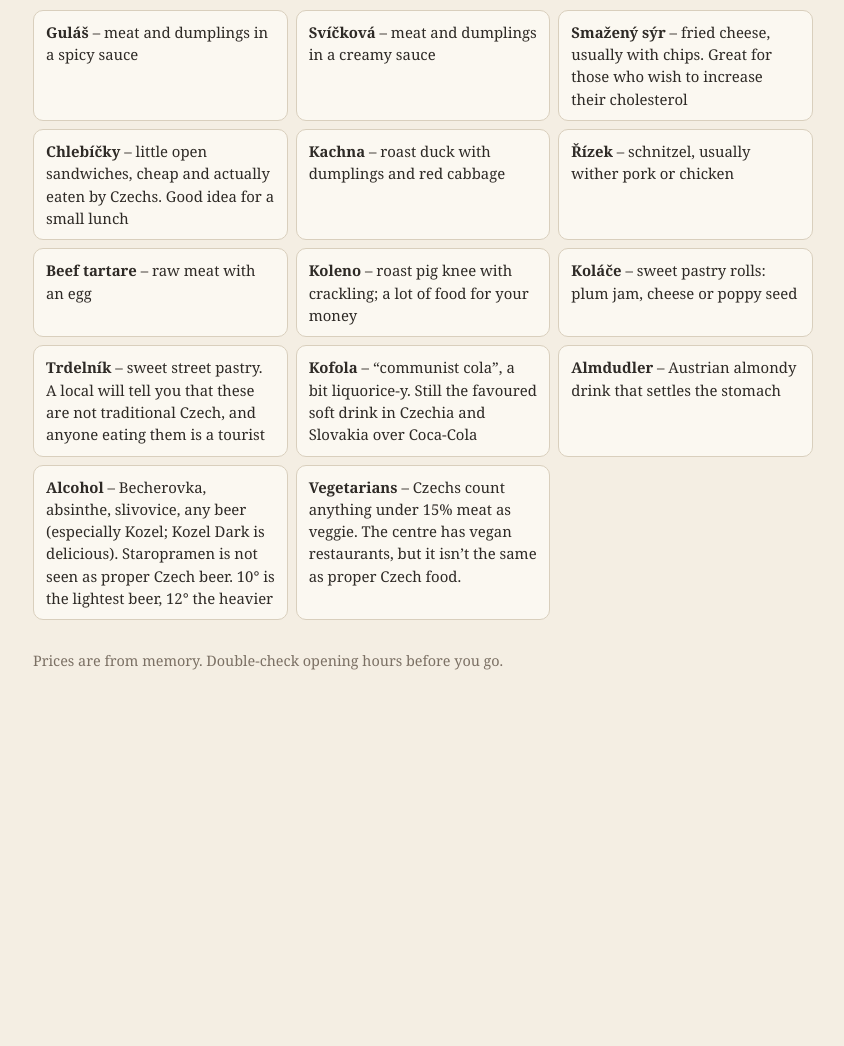
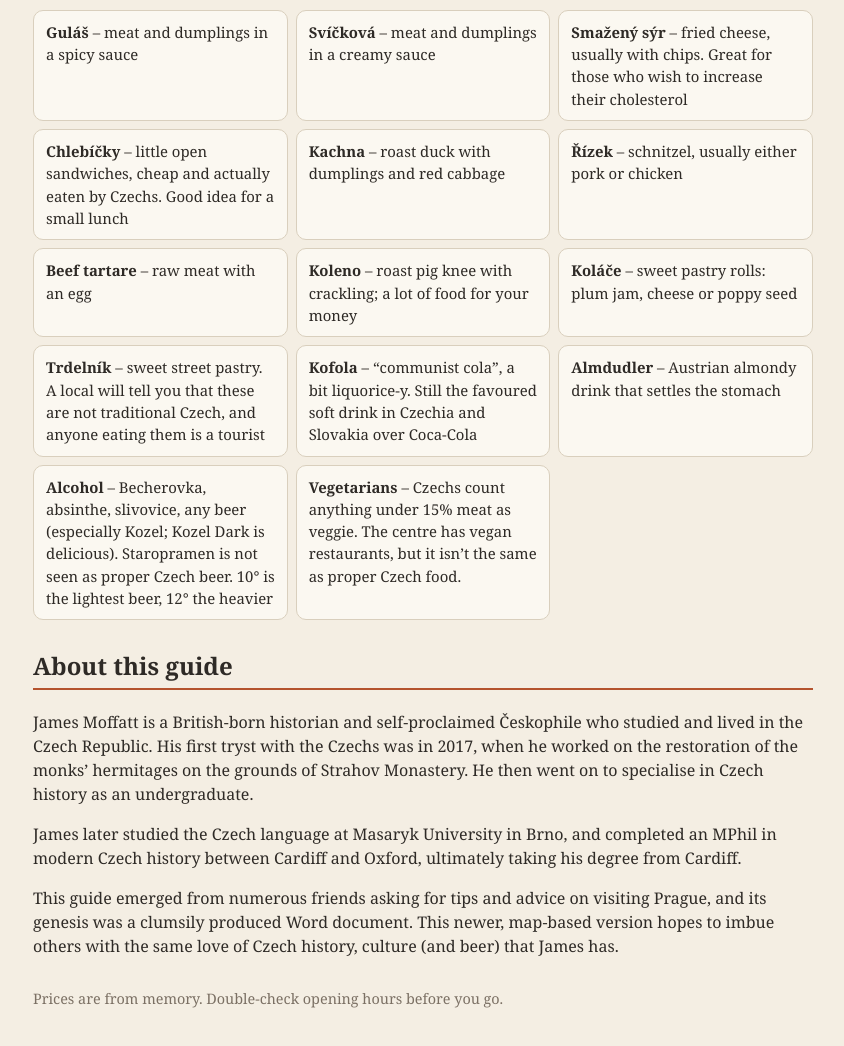
Before and after one commit to ajamesmoffatt/Prague, a plain HTML site: page tips.html in a window 1280 px wide. Shown: the part 820-1866 px from the top of the page, without its empty margins (217-1061 px from the left). Before the commit the page ends 1546 px from the top, so only its background shows below. Drawn offline with Linux system fonts and the light colour scheme.

Commit message:
Fix text formatting and add guide information
Updated descriptions and corrected text formatting in tips.html.

```diff
--- a/tips.html
+++ b/tips.html
@@ -13,7 +13,7 @@
 <li><b>Walk everywhere.</b> You’ll find pretty side roads and churches tourists never see. Smíchov (central west) to Masaryk Station (central right) is only about 40 minutes.</li>
 <li><b>Transport.</b> A 3-day metro/tram ticket is 330kč (barely £10). Don’t risk travelling without one; the ticket inspectors are scary.</li>
 <li><b>Vintage photo booths</b> (100kč / £4): Vodičkova (Dům U Nováků) and the Karlín Barracks.</li>
-<li><b>Keep an eye out</b> for the statues and works of art that most people never notice.There is a large public art movement in the Czech Republic, and so artwork is often present but not necessarily advertised.</li>
+<li><b>Keep an eye out</b> for the statues and works of art that most people never notice. There is a large public art movement in the Czech Republic, and so artwork is often present but not necessarily advertised.</li>
 <li><b>Christmas:</b> markets at Wenceslas Square, Old Town Square and Náměstí Míru (more for locals). Czechs eat carp, and you’ll see live fish in the centre; they keep them in the bath until Christmas Eve.</li>
 </ul>
 <h2>Food &amp; drink to try</h2><div class="grid">
@@ -22,7 +22,7 @@
 <div class="box"><b>Smažený sýr</b> – fried cheese, usually with chips. Great for those who wish to increase their cholesterol</div>
 <div class="box"><b>Chlebíčky</b> – little open sandwiches, cheap and actually eaten by Czechs. Good idea for a small lunch</div>
 <div class="box"><b>Kachna</b> – roast duck with dumplings and red cabbage</div>
-<div class="box"><b>Řízek</b> – schnitzel, usually wither pork or chicken</div>
+<div class="box"><b>Řízek</b> – schnitzel, usually either pork or chicken</div>
 <div class="box"><b>Beef tartare</b> – raw meat with an egg</div>
 <div class="box"><b>Koleno</b> – roast pig knee with crackling; a lot of food for your money</div>
 <div class="box"><b>Koláče</b> – sweet pastry rolls: plum jam, cheese or poppy seed</div>
@@ -31,5 +31,9 @@
 <div class="box"><b>Almdudler</b> – Austrian almondy drink that settles the stomach</div>
 <div class="box"><b>Alcohol</b> – Becherovka, absinthe, slivovice, any beer (especially Kozel; Kozel Dark is delicious). Staropramen is not seen as proper Czech beer. 10° is the lightest beer, 12° the heavier</div>
 <div class="box"><b>Vegetarians</b> – Czechs count anything under 15% meat as veggie. The centre has vegan restaurants, but it isn’t the same as proper Czech food.</div></div>
-<p style="color:var(--mut);font-size:.9rem;margin-top:30px">Prices are from memory. Double-check opening hours before you go.</p>
+<h2>About this guide</h2>
+<p>James Moffatt is a British-born historian and self-proclaimed Českophile who studied and lived in the Czech Republic. His first tryst with the Czechs was in 2017, when he worked on the restoration of the monks’ hermitages on the grounds of Strahov Monastery. He then went on to specialise in Czech history as an undergraduate.</p>
+<p>James later studied the Czech language at Masaryk University in Brno, and completed an MPhil in modern Czech history between Cardiff and Oxford, ultimately taking his degree from Cardiff.</p>
+<p>This guide emerged from numerous friends asking for tips and advice on visiting Prague, and its genesis was a clumsily produced Word document. This newer, map-based version hopes to imbue others with the same love of Czech history, culture (and beer) that James has.</p>
+  <p style="color:var(--mut);font-size:.9rem;margin-top:30px">Prices are from memory. Double-check opening hours before you go.</p>
 </main></body></html>
```
